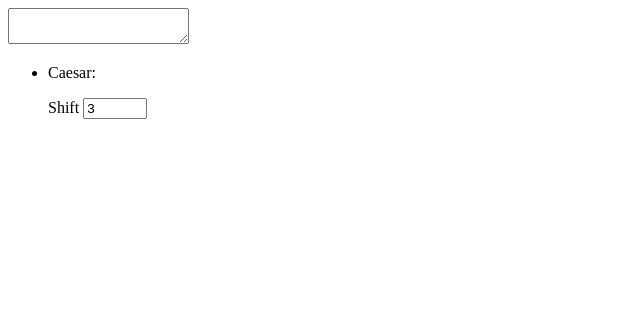
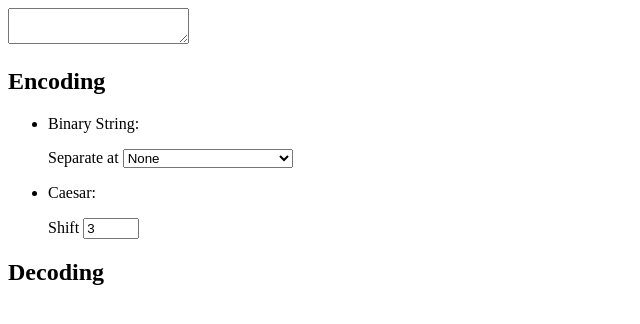
Before and after one commit to mocha8686/endec, a SvelteKit app: page / in a window 1280 px wide. Shown: the top 324 px of the page, without its empty margins (0-640 px from the left). Built offline with nearby package versions, Linux system fonts and the light colour scheme.

Commit message:
bin string encode

```diff
--- /dev/null
+++ b/src/lib/ciphers.ts
@@ -0,0 +1,5 @@
+import BinStringEncode from './ciphers/encoders/BinString.svelte';
+import Caesar from './ciphers/encoders/Caesar.svelte';
+
+export const encoders = [BinStringEncode, Caesar];
+export const decoders = [];
--- /dev/null
+++ b/src/lib/ciphers/encoders/BinString.svelte
@@ -0,0 +1,41 @@
+<script lang="ts">
+	import Cipher from '$lib/Cipher.svelte';
+
+	export let input: string;
+
+	let separate = 0;
+
+	$: output = binStringEncode(input, separate);
+
+	function binStringEncode(input: string, separate: number): string {
+		const encoder = new TextEncoder();
+		const bytes = encoder.encode(input);
+		const binString = Array.from(bytes)
+			.map((byte) => byte.toString(2).padStart(8, '0'))
+			.join('');
+
+		if (separate > 0) {
+			const thing = binString
+				.match(new RegExp(`.{1,${separate}}`, 'g'))
+				?.join(' ');
+			console.debug(thing);
+			return thing ?? '';
+		} else {
+			return binString;
+		}
+	}
+</script>
+
+<Cipher name="Binary String" {output}>
+	<label for="separate">Separate at</label>
+	<select bind:value={separate} id="separate">
+		<option value={0}>None</option>
+		<option value={4}>Every 4 bits</option>
+		{#each [1, 2, 3, 4, 8, 16] as numBytes}
+			<option value={numBytes * 8}
+				>Every {numBytes * 8} bits ({numBytes}
+				{numBytes === 1 ? 'byte' : 'bytes'})</option
+			>
+		{/each}
+	</select>
+</Cipher>
--- a/src/lib/ciphers/Caesar.svelte
+++ b/src/lib/ciphers/encoders/Caesar.svelte
@@ -34,5 +34,5 @@
 
 <Cipher name="Caesar" {output}>
 	<label for="shift">Shift</label>
-	<input id="shift" type="number" min="-42" max="42" bind:value={shift} />
+	<input id="shift" type="number" min="0" max="26" bind:value={shift} />
 </Cipher>
--- a/src/routes/+page.svelte
+++ b/src/routes/+page.svelte
@@ -1,17 +1,25 @@
 <script lang="ts">
-	import Caesar from '$lib/ciphers/Caesar.svelte';
-
-	const ciphers = [Caesar];
+	import { decoders, encoders } from '$lib/ciphers';
 
 	let input = '';
 </script>
 
 <textarea bind:value={input} />
 
+<h2>Encoding</h2>
 <ul>
-	{#each ciphers as Cipher}
+	{#each encoders as Encoder}
 		<li>
-			<Cipher {input} />
+			<Encoder {input} />
 		</li>
 	{/each}
 </ul>
+
+<h2>Decoding</h2>
+<ul>
+	{#each decoders as Decoder}
+		<li>
+			<Decoder {input} />
+		</li>
+	{/each}
+</ul>
```
